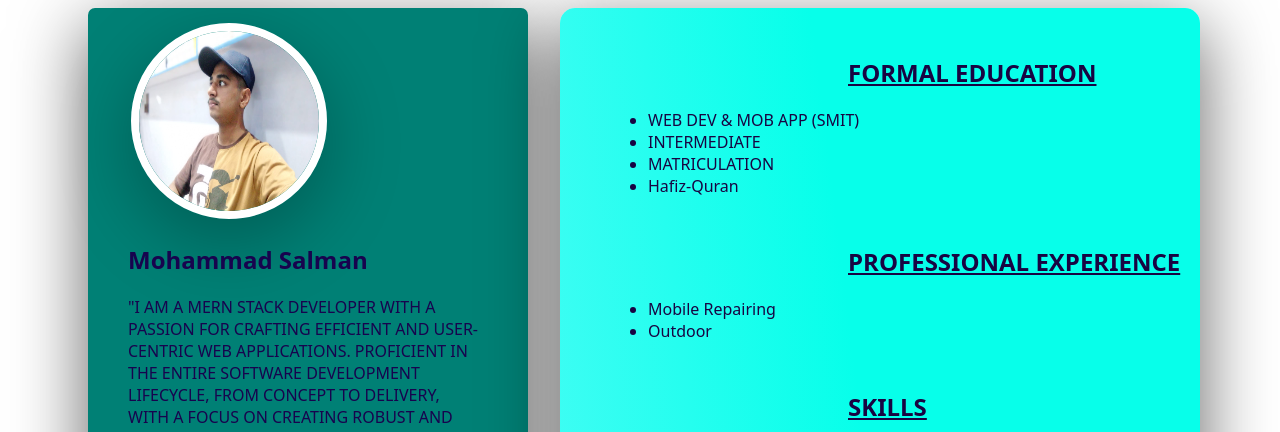
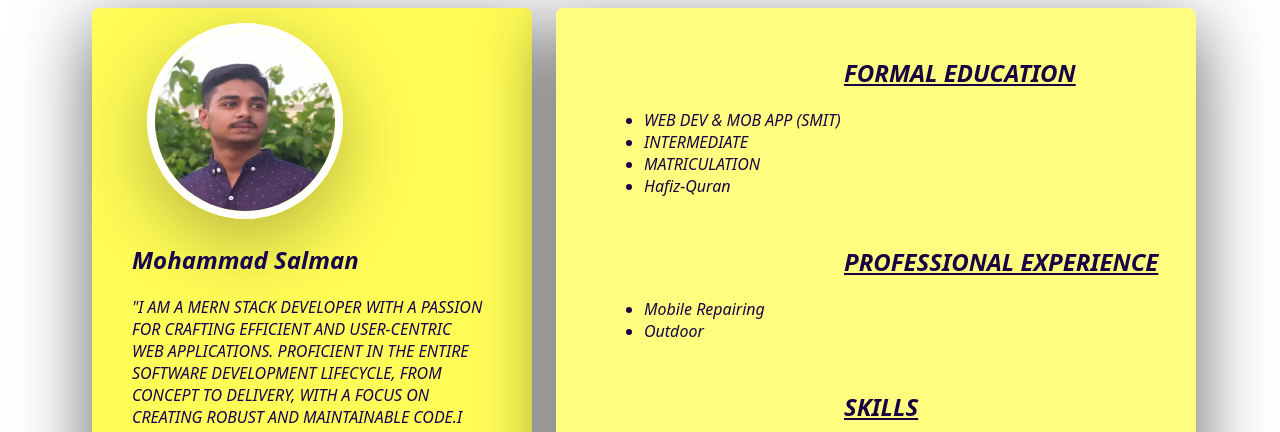
Before and after one commit to salmandhedhi7/Resume, a React app in the folder resume/: page / in a window 1280 px wide. Shown: the top 432 px of the page. Built offline with nearby package versions, Linux system fonts and the light colour scheme.

Commit message:
between changes

```diff
--- a/resume/src/index.css
+++ b/resume/src/index.css
@@ -139,7 +139,7 @@ margin-top: 1.5rem;
 }
 
 .contact {
-  background-color: rgb(0, 128, 117);
+  background-color: rgba(255, 252, 79, 0.952);
   color: rgb(23, 3, 78);
   min-height: 30vw;
   height: 110vh;
@@ -150,8 +150,8 @@ margin-top: 1.5rem;
 }
 
 .info {
-  background: rgb(126, 251, 255);
-  background: linear-gradient(83deg, rgb(67, 253, 244) 2%, rgb(7, 255, 234) 48%);
+  background: rgb(255, 208, 0);
+  background: linear-gradient(83deg, rgb(255, 253, 128) 2%, rgb(255, 253, 128) );
   box-shadow: rgba(0, 0, 0, 0.56) 0px 22px 70px 4px;
   color: rgb(24, 4, 66);
   width: 50vw;
@@ -165,7 +165,7 @@ margin-top: 1.5rem;
   z-index: 1;
   border-radius: 50%;
   margin-top: 15px;
-  margin-left: 43px;
+  margin-left: 55px;
   margin-right: 20px;
   border: 8px #fff solid;
   box-shadow: rgba(0, 0, 0, 0.256) 0px 22px 70px 4px;
@@ -175,6 +175,7 @@ margin-top: 1.5rem;
   margin-left: 2.5rem;
   font-family: system-ui, -apple-system, BlinkMacSystemFont, 'Segoe UI', Roboto, Oxygen, Ubuntu, Cantarell, 'Open Sans', 'Helvetica Neue', sans-serif;
   font-weight: 600;
+  font-style: italic;
 }
 
 .content {
@@ -183,6 +184,7 @@ margin-top: 1.5rem;
   margin-left: 2.5rem;
   font-family: system-ui, -apple-system, BlinkMacSystemFont, 'Segoe UI', Roboto, Oxygen, Ubuntu, Cantarell, 'Open Sans', 'Helvetica Neue', sans-serif;
   font-weight: 500;
+  font-style: italic;
 }
 
 .icons {
@@ -193,12 +195,12 @@ margin-top: 1.5rem;
 }
 
 .icons img {
-  padding: 15px;
+  padding: 27px;
 }
 
 .info {
-  margin-left: 2rem;
-  border-radius: 15px;
+  margin-left: 1.5rem;
+  border-radius: 8px;
 }
 
 .info h2 {
@@ -206,6 +208,7 @@ margin-top: 1.5rem;
   font-weight: 600;
   padding-left: 18rem;
   margin-top: 3rem;
+  font-style: italic;
 }
 
 ul.edu li,
@@ -215,6 +218,7 @@ h3 {
   font-family: system-ui, -apple-system, BlinkMacSystemFont, 'Segoe UI', Roboto, Oxygen, Ubuntu, Cantarell, 'Open Sans', 'Helvetica Neue', sans-serif;
   font-weight: 500;
   margin-left: 3rem;
+  font-style: italic;
 }
 
 /* Media Query for Small Screens */
--- a/resume/src/index.js
+++ b/resume/src/index.js
@@ -1,7 +1,7 @@
 import React from 'react';
 import ReactDOM from 'react-dom';
 import './index.css';
-import salman from './my pic r.jpeg';
+import salman from './salman.jpeg';
 import github from './Github.svg.png';
 import whatsapp from './whatsapp.png';
 import mail from './mail.png';
@@ -67,7 +67,7 @@ function Hi () {
 
     <h2><u>PORTFOLIO</u></h2>
           <a className="a1" href="https://github.com/salmandhedhi7"></a>
-          <a href="https://www.behance.net/zeeshankhan173"></a>
+          <a href=""></a>
 
     </div>
 
```
Also changed, not shown: resume/src/mail.png, resume/src/my pic r.jpeg (deleted), resume/src/salman.jpeg (added).
